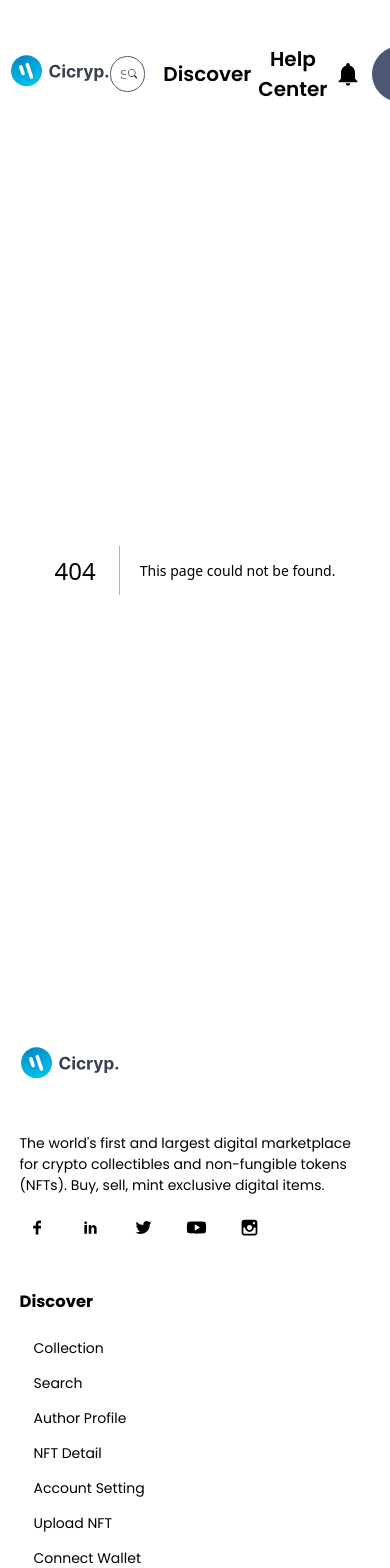
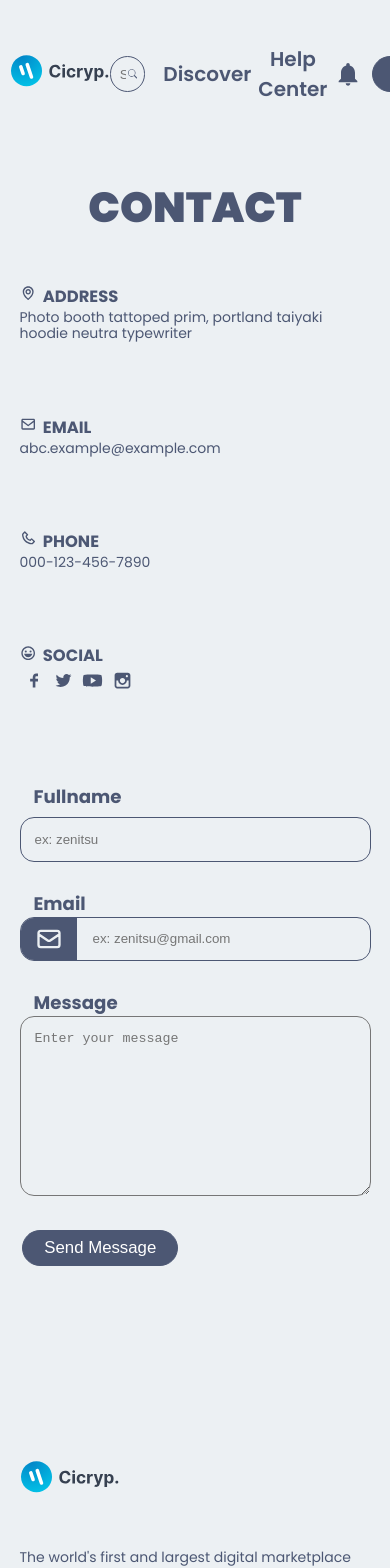
Before and after one commit to tule24/NFT-Marketplace, a Next.js app: page /contact in a window 390 px wide. Before the commit this address had no page. Shown: the top 1568 px of the page. Built offline with nearby package versions, Linux system fonts and the light colour scheme.

Commit message:
contact page

```diff
--- a/components/Button/Button.jsx
+++ b/components/Button/Button.jsx
@@ -5,7 +5,7 @@ const Button = ({ btnName, handleClick, icon, classStyle }) => {
   return (
     <div className={Style.box}>
       <button className={`${Style.button} ${classStyle}`} onClick={() => handleClick}>
-        {icon} &nbsp; {btnName}
+        {icon}{btnName}
       </button>
     </div>
   )
--- a/components/NavBar/NavBarData.js
+++ b/components/NavBar/NavBarData.js
@@ -40,7 +40,7 @@ const helpCenter = [
     },
     {
         name: "Contact Us",
-        link: "contact-us"
+        link: "contact"
     },
     {
         name: "Sign Up",
--- a/pages/author.js
+++ b/pages/author.js
@@ -1,7 +1,7 @@
 import React, { useState } from 'react'
 // INTERNAL IMPORT
 import Style from '../styles/Author.module.css'
-import { Banner, NFTCardTwo } from '../collectionComps'
+import { Banner } from '../collectionComps'
 import { Brand, Title } from '../components'
 import { AuthorTaps, AuthorProfileCard, AuthorNFTCardBox } from '../authorComps'
 import images from '../img'
--- /dev/null
+++ b/pages/contact.js
@@ -0,0 +1,74 @@
+import React from 'react'
+import { TiSocialFacebook, TiSocialTwitter, TiSocialYoutube, TiSocialInstagram } from 'react-icons/ti'
+import { BiMap, BiEnvelope, BiPhone, BiHappyAlt } from 'react-icons/bi'
+import { HiOutlineMail } from 'react-icons/hi'
+// INTERNAL IMPORT
+import Style from '../styles/Contact.module.css'
+import formStyle from '../accountComps/AccountForm/AccountForm.module.css'
+import { Button } from '../components'
+const contact = () => {
+    return (
+        <div className={Style.contact}>
+            <div className={Style.contact_box}>
+                <h1>CONTACT</h1>
+                <div className={Style.contact_box_box}>
+                    <div className={Style.contact_box_box_left}>
+                        <div className={Style.contact_box_box_left_item}>
+                            <h3><span><BiMap /></span>&nbsp;&nbsp;ADDRESS</h3>
+                            <p>Photo booth tattoped prim, portland taiyaki hoodie neutra typewriter</p>
+                        </div>
+                        <div className={Style.contact_box_box_left_item}>
+                            <h3><span><BiEnvelope /></span>&nbsp;&nbsp;EMAIL</h3>
+                            <p>abc.example@example.com</p>
+                        </div>
+                        <div className={Style.contact_box_box_left_item}>
+                            <h3><span><BiPhone /></span>&nbsp;&nbsp;PHONE</h3>
+                            <p>000-123-456-7890</p>
+                        </div>
+                        <div className={Style.contact_box_box_left_item}>
+                            <h3><span><BiHappyAlt /></span>&nbsp;&nbsp;SOCIAL</h3>
+                            <div>
+                                <a href="#">
+                                    <TiSocialFacebook />
+                                </a>
+                                <a href="#">
+                                    <TiSocialTwitter />
+                                </a>
+                                <a href="#">
+                                    <TiSocialYoutube />
+                                </a>
+                                <a href="#">
+                                    <TiSocialInstagram />
+                                </a>
+                            </div>
+                        </div>
+                    </div>
+                    <div className={Style.contact_box_box_right}>
+                        <form>
+                            <div className={formStyle.accountForm_box_input}>
+                                <label htmlFor="Fullname">Fullname</label>
+                                <input type="text" placeholder='ex: zenitsu' className={formStyle.accountForm_box_input_username} required />
+                            </div>
+                            <div className={formStyle.accountForm_box_input}>
+                                <label htmlFor="email">Email</label>
+                                <div className={formStyle.accountForm_box_input_box}>
+                                    <div className={formStyle.accountForm_box_input_box_icon}>
+                                        <HiOutlineMail />
+                                    </div>
+                                    <input type="text" placeholder='ex: zenitsu@gmail.com' required />
+                                </div>
+                            </div>
+                            <div className={formStyle.accountForm_box_input}>
+                                <label htmlFor="Message">Message</label>
+                                <textarea name="Message" id="" cols="30" rows="10" placeholder='Enter your message'></textarea>
+                            </div>
+                            <Button btnName="Send Message" handleClick={() => {}} classStyle={Style.button}/>
+                        </form>
+                    </div>
+                </div>
+            </div>
+        </div>
+    )
+}
+
+export default contact
--- /dev/null
+++ b/styles/Contact.module.css
@@ -0,0 +1,82 @@
+.contact {
+    width: 100%;
+}
+
+.contact_box {
+    width: 60%;
+    margin: 0 auto;
+}
+
+.contact_box h1 {
+    text-align: center;
+    font-size: 3rem;
+    font-weight: 900;
+}
+
+.contact_box_box {
+    display: grid;
+    grid-template-columns: 1fr 2fr;
+    gap: 5rem;
+    align-items: center;
+    align-self: flex-start;
+    margin-bottom: 10rem;
+}
+
+.contact_box_box_left_item {
+    margin-bottom: 3rem;
+}
+
+.contact_box_box_left_item h3 {
+    margin-bottom: 0;
+}
+
+.contact_box_box_left_item p{
+    line-height: 1.2;
+    width: 80%;
+    font-size: 1rem;
+    margin-top: 0;
+}
+
+.contact_box_box_left_item a {
+    font-size: 1.5rem;
+    border-radius: 50%;
+    padding: .3rem;
+}
+
+.button {
+    margin-top: 2rem;
+}
+
+@media screen and (max-width: 768px) {
+    .contact_box {
+        width: 90%;
+    }
+    .contact_box_box {
+        grid-template-columns: 1fr;
+        gap: 1rem;
+    }
+    .contact_box_box_left {
+        display: grid;
+        grid-template-columns: repeat(2, 1fr);
+    }
+    .contact_box_box_left_item p {
+        width: 100%;
+    }
+}
+
+@media screen and (max-width: 540px) {
+    .contact_box {
+        width: 90%;
+    }
+    .contact_box_box {
+        grid-template-columns: 1fr;
+        gap: 1rem;
+    }
+    .contact_box_box_left {
+        display: grid;
+        grid-template-columns: 1fr;
+    }
+    .contact_box_box_left_item p {
+        width: 100%;
+    }
+}
```
